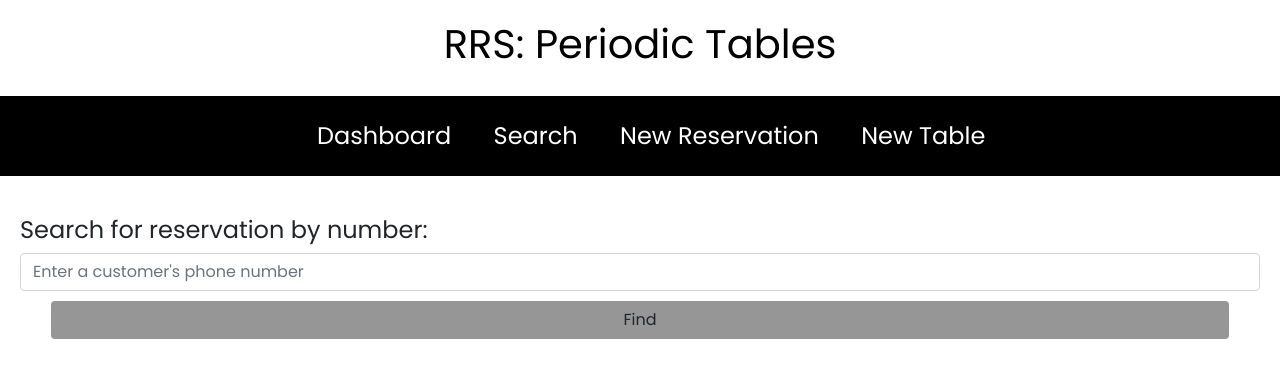
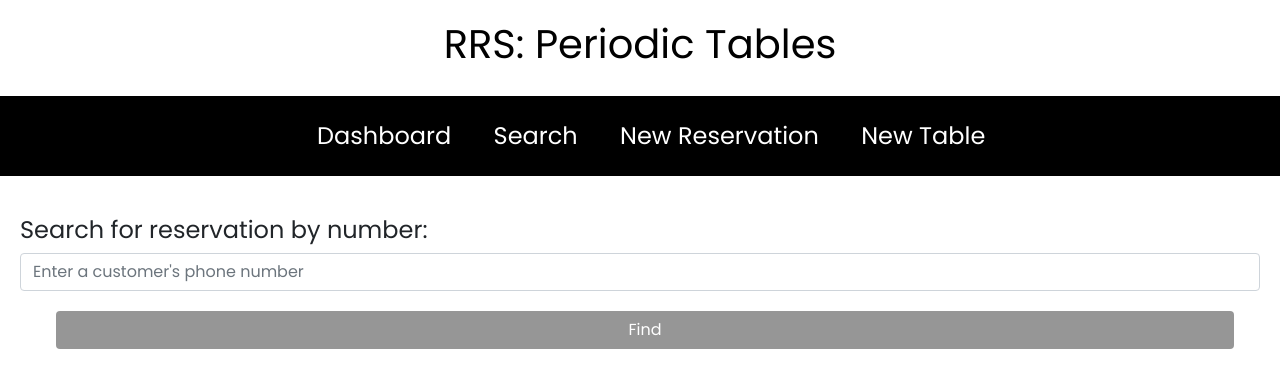
Before and after one commit to d3mmalition/restaurant-reservation-app, a React (Create React App) app in the folder starter-restaurant-reservation-main/front-end/: page /search in a window 1280 px wide. Shown: the top 388 px of the page. Built offline with nearby package versions, Linux system fonts and the light colour scheme; no server answers; a web font is replaced by a local one.

Commit message:
update btn css

```diff
--- a/starter-restaurant-reservation-main/front-end/src/layout/Layout.css
+++ b/starter-restaurant-reservation-main/front-end/src/layout/Layout.css
@@ -84,14 +84,29 @@ title {
     position:relative;
   }
 
-  .dashboard-date-btn {
-    background-color: #000;
+  .btn {
+    background-color: black;
+    color: white;
+    margin: 20px;
     flex-grow:0;
     margin-right:10px;
     margin-bottom:10px;
     width:190px;
     color: #fff;
   }
+
+  button.btn:hover {
+    background-color: #ffa500; /* replace with your desired hover color */
+  }
+
+  button.btn:clicked {
+    background-color: #0040ff; /* replace with your desired hover color */
+  }
+
+  .dashboard-date-btn {
+    background-color: #000;
+
+  }
   .home-btn {
     width:auto;
   }
```
